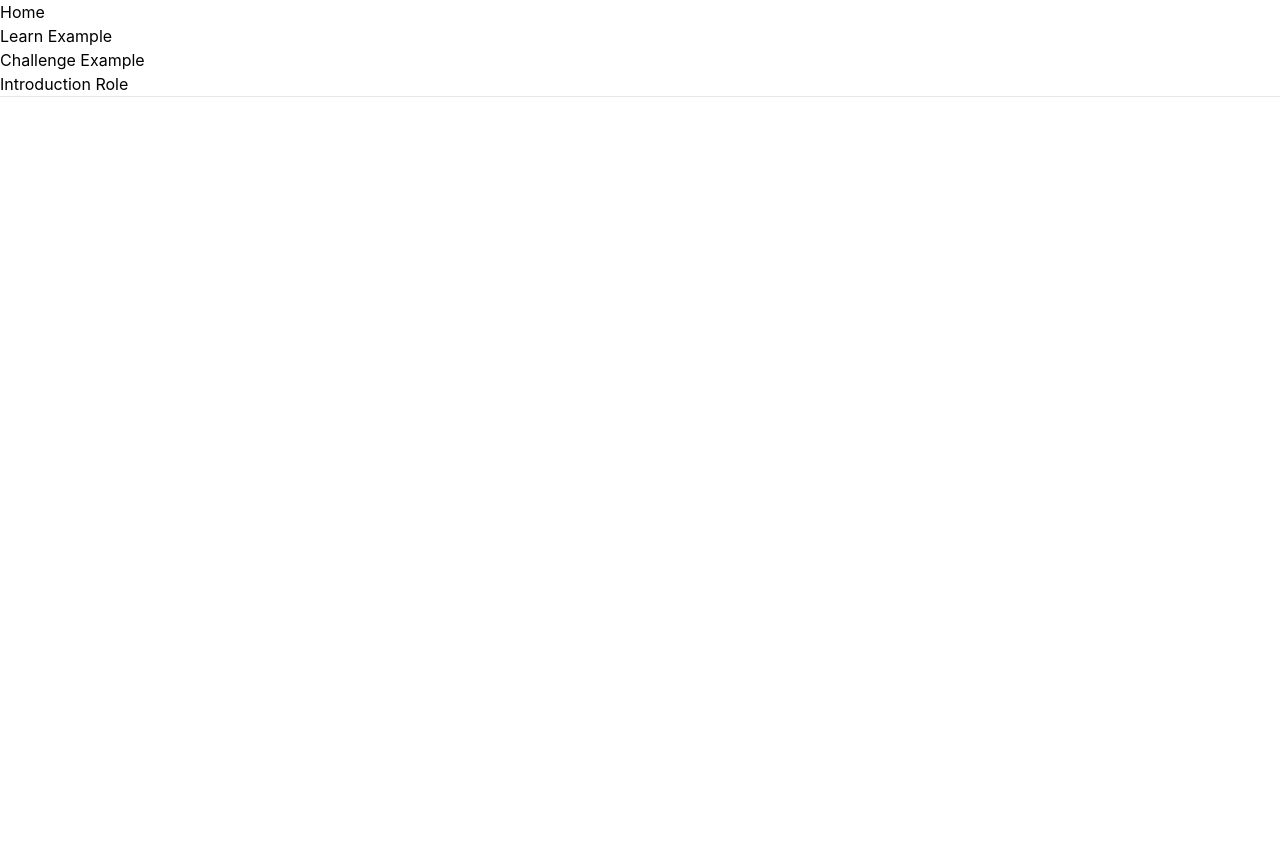
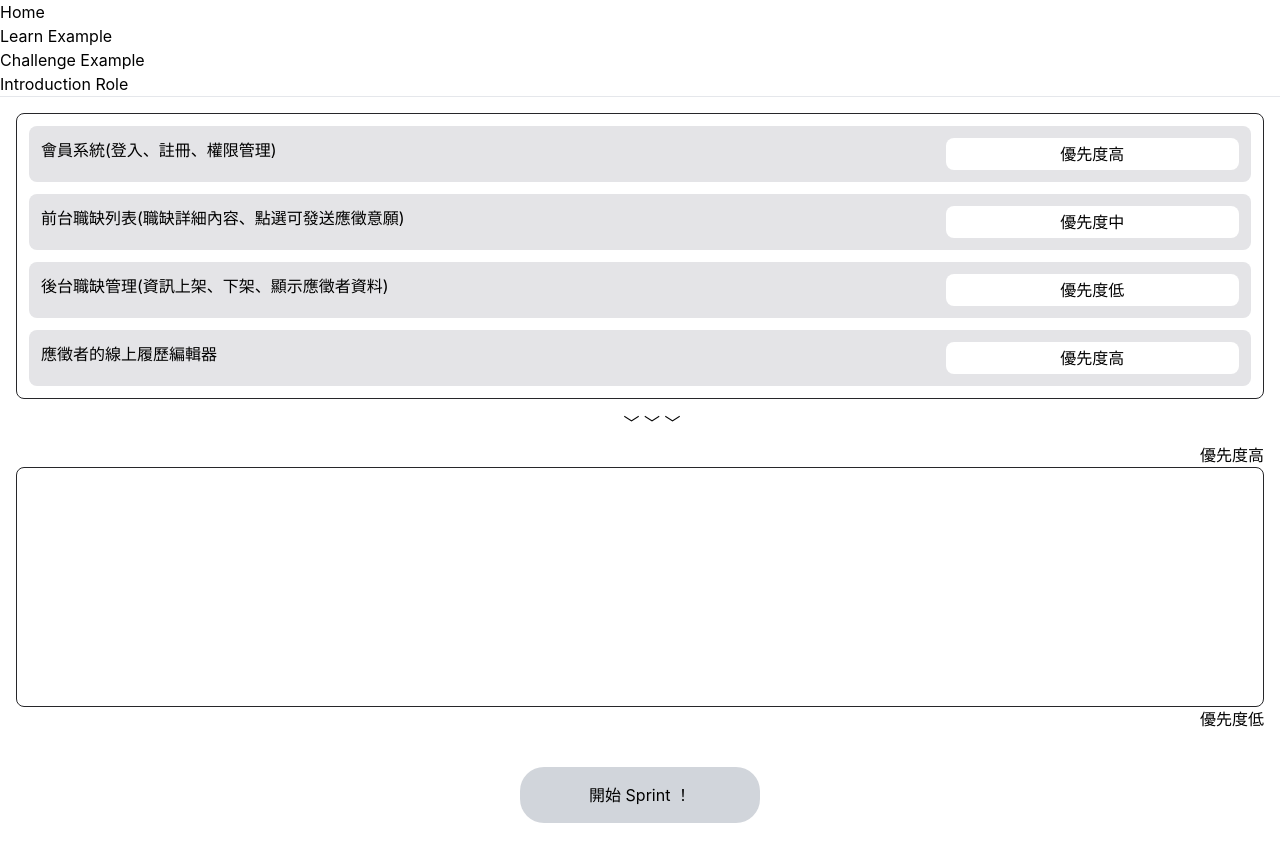
Before and after one commit to alphatero/f2e_scrum_frontend, a React (Create React App) app: page /SprintPointSetting in a window 1280 px wide. Shown: the top 862 px of the page. Before the commit the page ends 800 px from the top, so only its background shows below. Built offline with nearby package versions, Linux system fonts and the light colour scheme.

Commit message:
feat:sprint point setting page

```diff
--- a/src/App.jsx
+++ b/src/App.jsx
@@ -12,6 +12,7 @@ import ExampleChallenge from './views/ExampleChallenge';
 import Home from './views/Home';
 import './App.css';
 import IntroductionRole from './views/IntroductionRole';
+import SprintPointSetting from './views/SprintPointSetting';
 
 const pageVariants = {
   initial: {
@@ -59,6 +60,7 @@ function App() {
             <Route path="/ExampleLearn" element={<ExampleLearn />} />
             <Route path="/ExampleChallenge" element={<ExampleChallenge />} />
             <Route path="/IntroductionRole" element={<IntroductionRole />} />
+            <Route path="/SprintPointSetting" element={<SprintPointSetting />} />
           </Route>
         </Routes>
       </Router>
--- /dev/null
+++ b/src/constants/sprintPointSettingInfo.js
@@ -0,0 +1,40 @@
+export const sprintPointSettingInfo = {
+  title: 'Sprint 實作',
+  tasks: [
+    {
+      id: 0,
+      contant:
+        '會員系統(登入、註冊、權限管理)',
+      priority: '優先度高',
+      point: 8,
+      seq: 0,
+    },
+    {
+      id: 1,
+      contant:
+        '前台職缺列表(職缺詳細內容、點選可發送應徵意願)',
+      priority: '優先度中',
+      point: 8,
+      seq: 1,
+    },
+    {
+      id: 2,
+      contant:
+        '後台職缺管理(資訊上架、下架、顯示應徵者資料)',
+      priority: '優先度低',
+      point: 5,
+      seq: 2,
+    },
+    {
+      id: 3,
+      contant:
+        '應徵者的線上履歷編輯器',
+      priority: '優先度高',
+      point: 13,
+      seq: 3,
+    },
+  ],
+  button: '開始 Sprint ！',
+};
+
+export default sprintPointSettingInfo;
--- /dev/null
+++ b/src/views/SprintPointSetting.jsx
@@ -0,0 +1,43 @@
+import { clsx } from 'clsx';
+import { useNavigate } from 'react-router-dom';
+import { Button } from '../components';
+import { sprintPointSettingInfo } from '../constants/sprintPointSettingInfo';
+
+function SprintPointSetting() {
+  const navigate = useNavigate();
+  const { tasks, button } = sprintPointSettingInfo;
+
+  const backHome = () => {
+    navigate('/');
+  };
+
+  return (
+    <div className={clsx({ 'p-4': true })}>
+
+      <div className={clsx({ 'border border-zinc-800 rounded-lg px-3 pb-3': true })}>
+
+        {tasks.map((task) => (
+          <div className={clsx({ 'w-full grid grid-cols-4 gap-2 rounded-lg bg-zinc-200 p-3 mt-3': true })}>
+            <div className={clsx({ 'col-span-3': true })}>{task.contant}</div>
+            <div>
+              <div className={clsx({ 'rounded-lg p-1 bg-white text-center': true })}>{task.priority}</div>
+            </div>
+          </div>
+        ))}
+
+      </div>
+      <div className={clsx({ 'w-full h-5 text-center m-3': true })}>﹀ ﹀ ﹀</div>
+      <div className={clsx({ 'w-full h-5 text-right mb-1': true })}>優先度高</div>
+      <div className={clsx({ 'border border-zinc-800 rounded-lg p-3 h-[30vh]': true })}>
+        {/* drag to here */}
+      </div>
+      <div className={clsx({ 'w-full h-5 text-right mb-1': true })}>優先度低</div>
+      <div className={clsx({ 'w-full flex justify-center mt-10': true })}>
+        <Button onClick={backHome}>{button}</Button>
+      </div>
+
+    </div>
+  );
+}
+
+export default SprintPointSetting;
```
